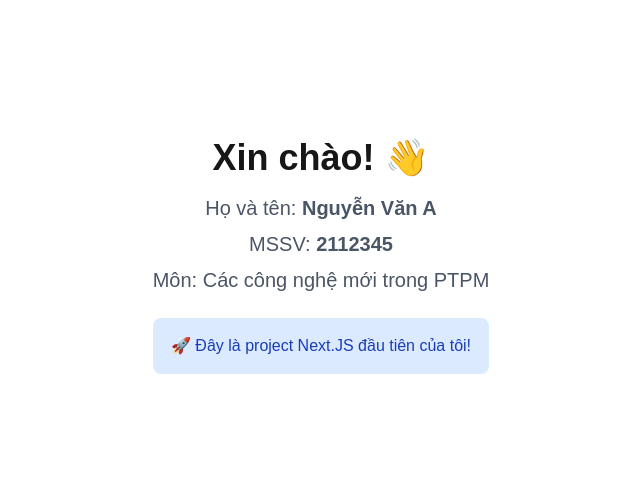
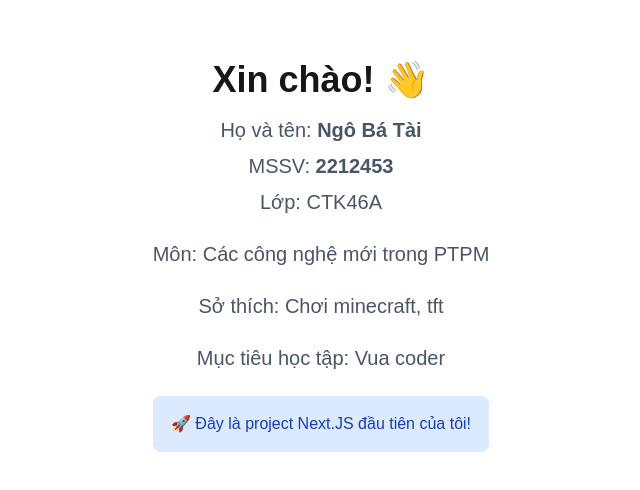
Before and after one commit to NH1Tkendo/Cac-ung-dung-moi-PTPM-DLU, a Next.js app in the folder lab01-thuc_hanh/: page / in a window 1280 px wide. Shown: the part 144-634 px from the top of the page, without its empty margins (319-959 px from the left). Built offline with nearby package versions, Linux system fonts and the light colour scheme.

Commit message:
feat: Bổ sung thêm sở thích và mục tiêu học tập
Signed-off-by: NH1Tkendo <ngobatai1711@gmail.com>

```diff
--- a/lab01-thuc_hanh/app/layout.tsx
+++ b/lab01-thuc_hanh/app/layout.tsx
@@ -1,7 +1,7 @@
 import type { Metadata } from "next";
 import "./globals.css";
 export const metadata: Metadata = {
-  title: "CTK46 - Lab 01",
+  title: "CTK46A - Lab 01",
   description: "Bài thực hành 1 - Các công nghệ mới trong PTPM",
 };
 export default function RootLayout({
--- a/lab01-thuc_hanh/app/page.tsx
+++ b/lab01-thuc_hanh/app/page.tsx
@@ -4,13 +4,20 @@ export default function Home() {
       <div className="text-center">
         <h1 className="text-4xl font-bold mb-4">Xin chào! 👋</h1>
         <p className="text-xl text-gray-600 mb-2">
-          Họ và tên: <strong>Nguyễn Văn A</strong>
+          Họ và tên: <strong>Ngô Bá Tài</strong>
         </p>
         <p className="text-xl text-gray-600 mb-2">
-          MSSV: <strong>2112345</strong>
+          MSSV: <strong>2212453</strong>
+        </p>
+        <p className="text-xl text-gray-600 mb-6">Lớp: CTK46A</p>
+        <p className="text-xl text-gray-600 mb-6">
+          Môn: Các công nghệ mới trong PTPM
         </p>
         <p className="text-xl text-gray-600 mb-6">
-          Môn: Các công nghệ mới trong PTPM
+          Sở thích: Chơi minecraft, tft
+        </p>
+        <p className="text-xl text-gray-600 mb-6">
+          Mục tiêu học tập: Vua coder
         </p>
         <div className="bg-blue-100 rounded-lg p-4">
           <p className="text-blue-800">
```
